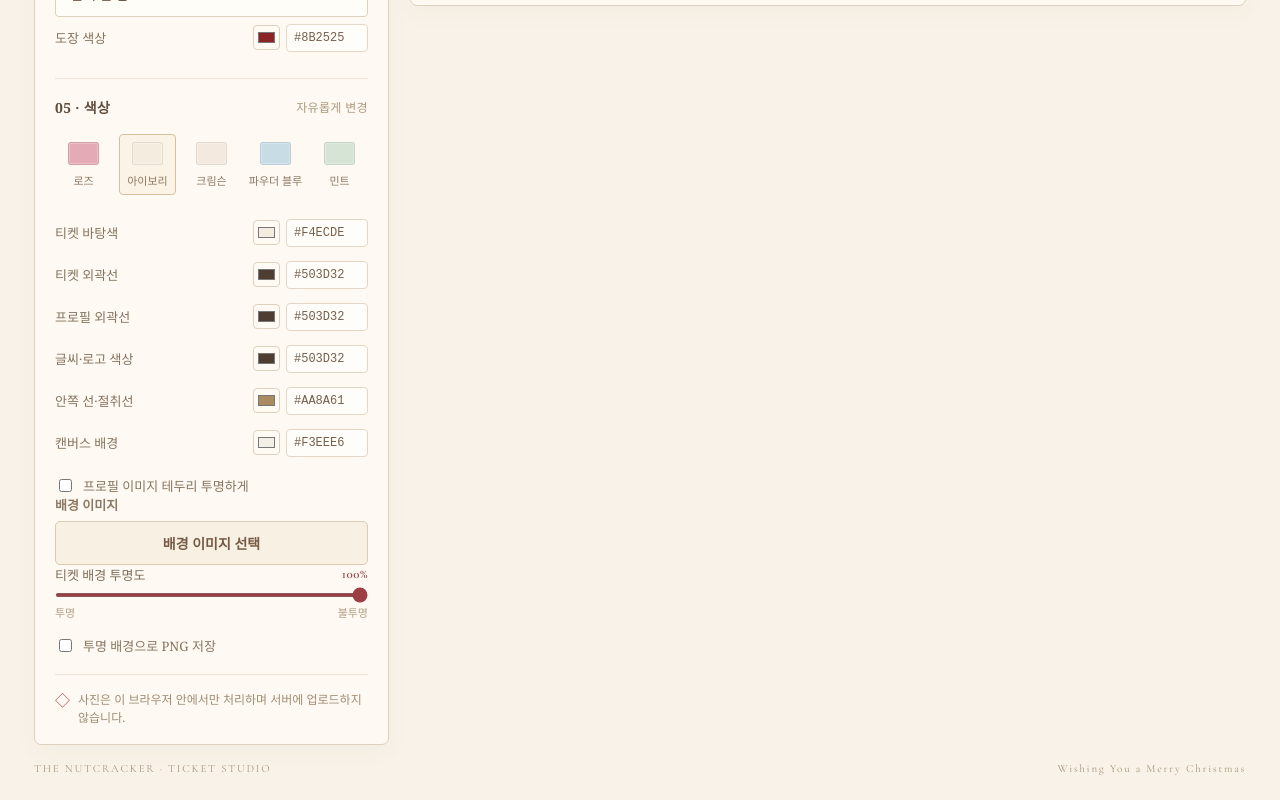
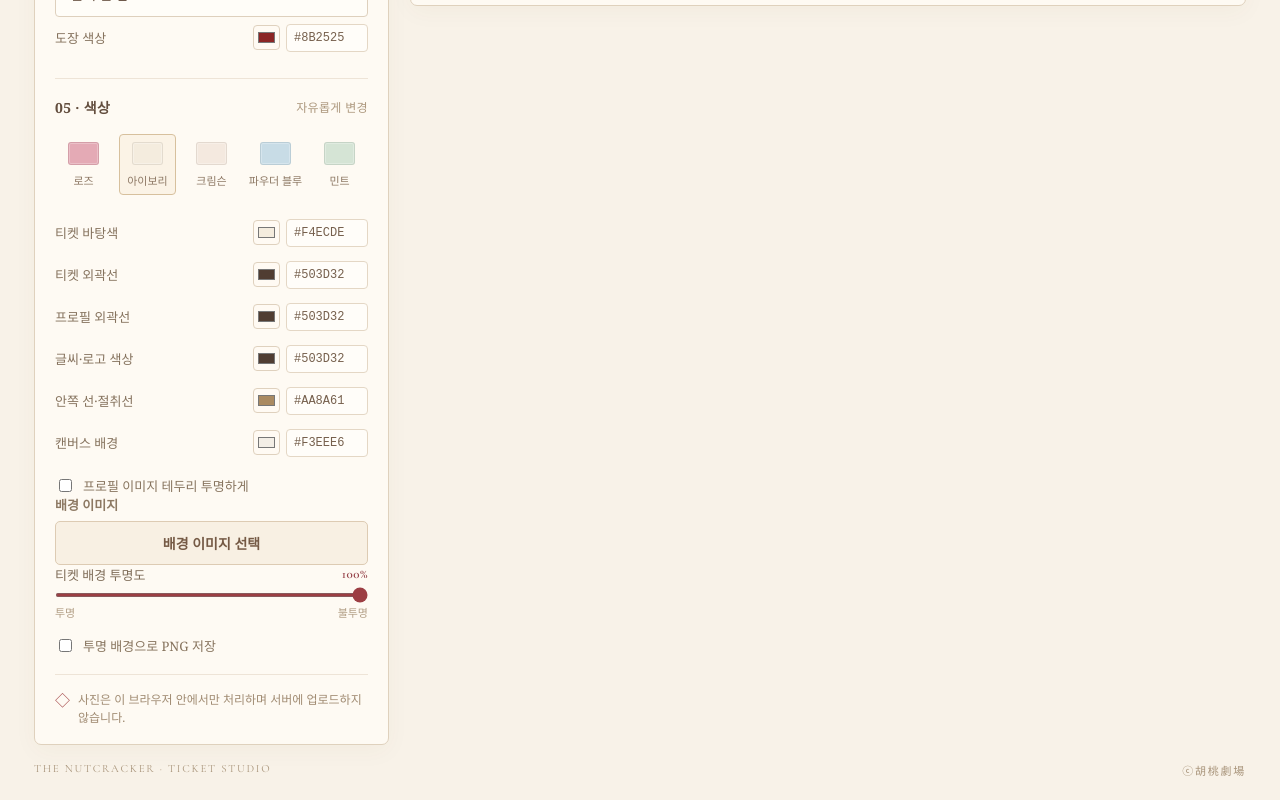
Before and after one commit to DoA-xoxo/ticket, a Next.js app in the folder nutcracker-ticket-editor-final/nutcracker-ticket-editor/: page / in a window 1280 px wide. Shown: the part 1237-2037 px from the top of the page. Built offline with nearby package versions, Linux system fonts and the light colour scheme.

Commit message:
Update page.tsx

```diff
--- a/nutcracker-ticket-editor-final/nutcracker-ticket-editor/app/page.tsx
+++ b/nutcracker-ticket-editor-final/nutcracker-ticket-editor/app/page.tsx
@@ -1078,7 +1078,7 @@ if (originalName && nameStyle && design.name.trim()) {
         </section>
       </div>
 
-      <footer className="site-footer"><span>THE NUTCRACKER · TICKET STUDIO</span><span>Wishing You a Merry Christmas</span></footer>
+      <footer className="site-footer"><span>THE NUTCRACKER · TICKET STUDIO</span><span>ⓒ胡桃劇場</span></footer>
 
       {previewOpen && <div className="modal-backdrop" role="presentation" onMouseDown={(e) => { if (e.target === e.currentTarget) setPreviewOpen(false); }}>
         <section className="preview-modal" role="dialog" aria-modal="true" aria-labelledby="final-preview-title">
```
